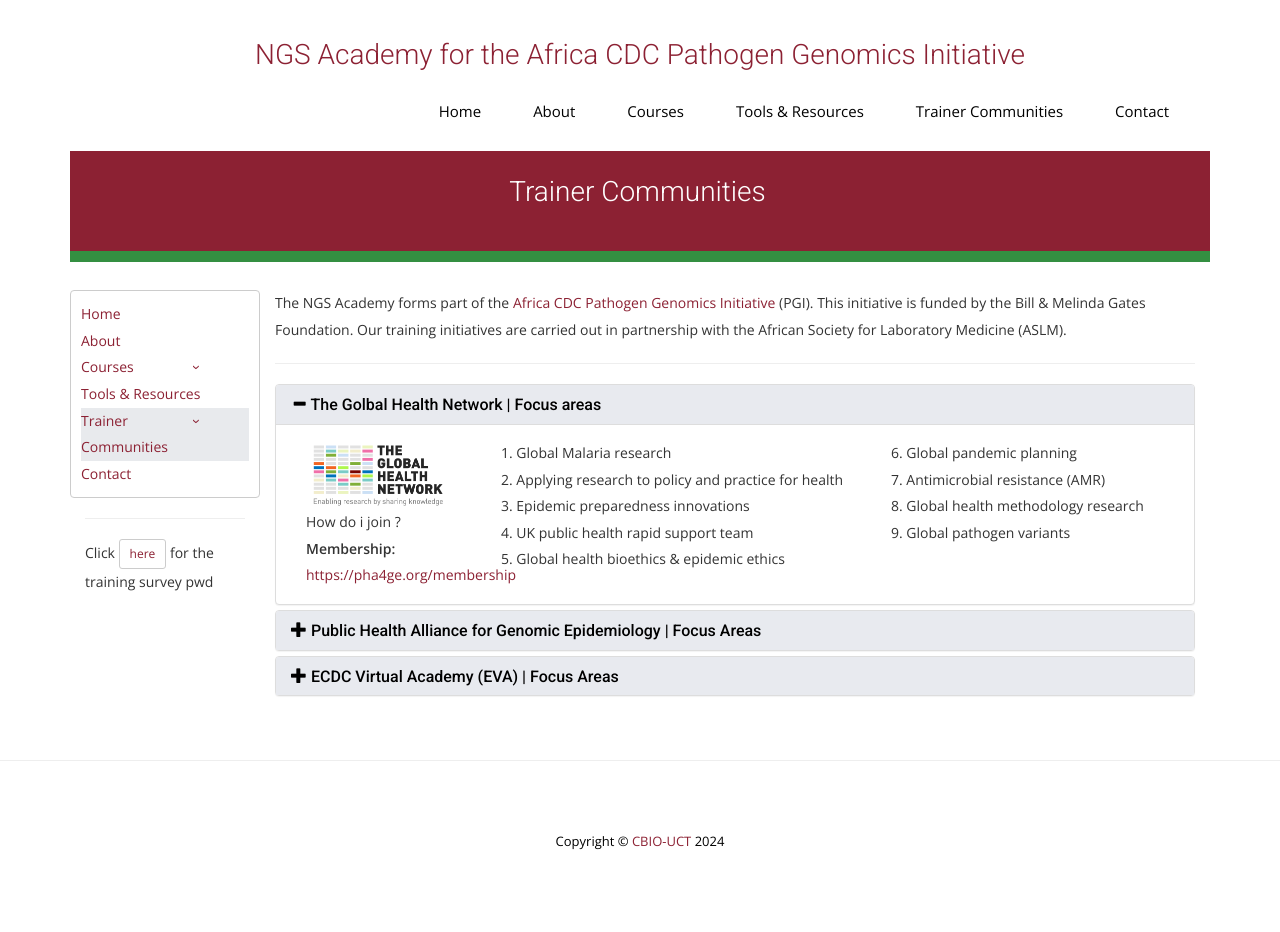
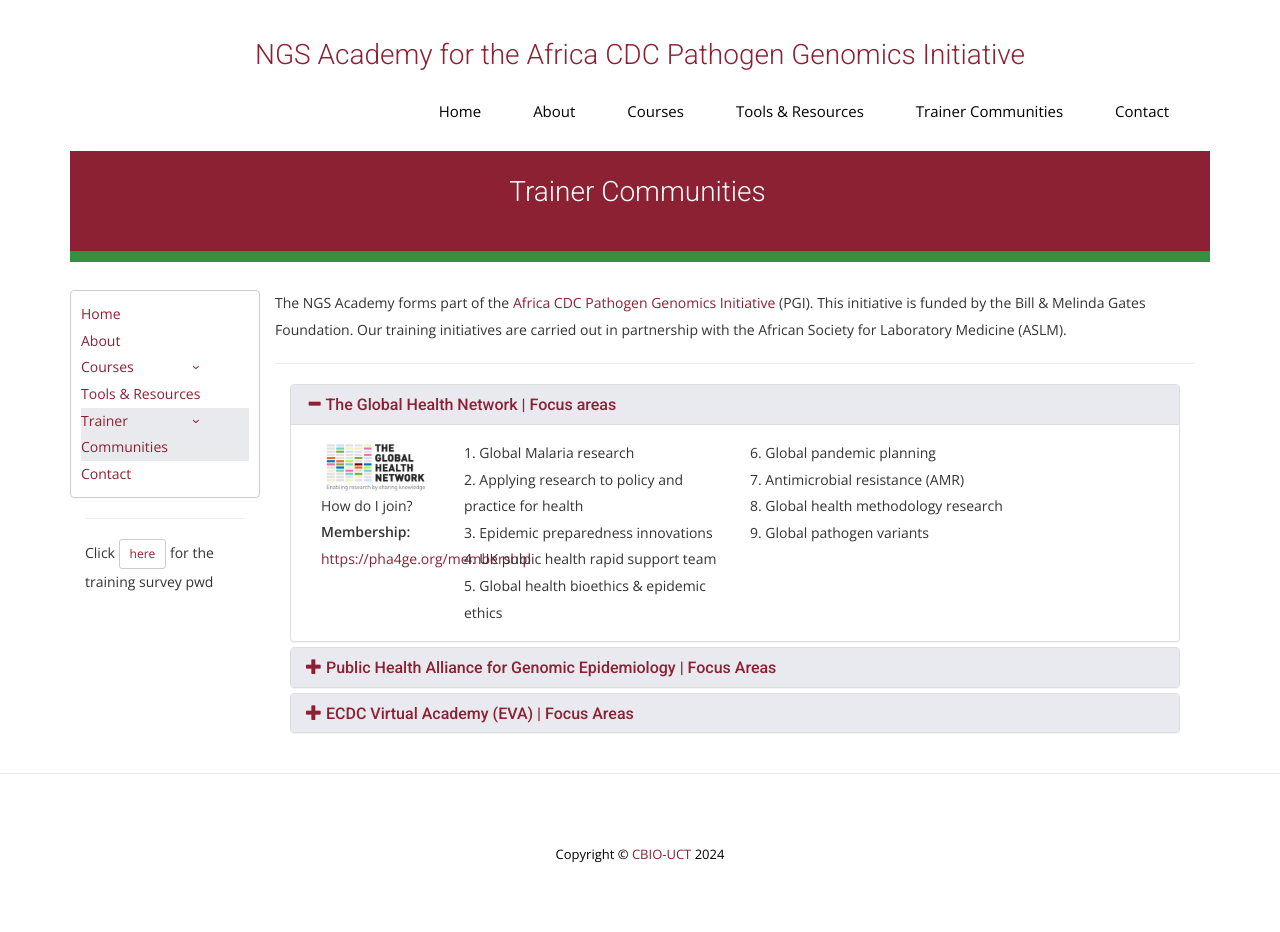
Before and after one commit to uct-cbio/ngs-academy, a Jekyll site: the page built from trainer_community.html, in a window 1280 px wide. Built offline with Jekyll 4.4.1, drawn with Linux system fonts in a browser that asks for light colours; nearby versions of some CDN libraries; some web fonts are replaced; library files that are not in the unit come from our copies; comment, search, counter and statistics services are not loaded.

Commit message:
updated trainer community page

```diff
--- a/trainer_community.html
+++ b/trainer_community.html
@@ -15,18 +15,19 @@
 }
 
 .accordion_text_title {
-  color: black !important;
+  color: #8c2133 !important;
 }
 </style>
+
 <!--New collapsible -->
-  <div class="">
+<div class="container">
   <div class="panel-group" id="accordion">
     <div class="panel panel-default">
       <div class="panel-heading">
         <h4 class="panel-title">
           <a class="accordion-toggle accordion_text_title" data-toggle="collapse" data-parent="#accordion" href="#collapseOne">
             <span class="glyphicon glyphicon-minus"></span>
-              The Golbal Health Network | Focus areas
+            The Global Health Network | Focus areas
           </a>
         </h4>
       </div>
@@ -37,16 +38,15 @@
             <div class="row">
               <div class="col-sm-2">
                 <div class="p-3 border bg-light">
-                        <img alt="..." width="90%" src="{{ site.baseurl }}img/globalhealth.png"/>
-                        <div class="card-footer bg-transparent border-success">How do i join ?<b>Membership:</b><br> <a href="https://pha4ge.org/membership/"
-                        target="_blank">https://pha4ge.org/membership
-                    </a>
+                  <img alt="..." class="img-fluid" src="/ngs-academy/img/globalhealth.png" />
+                  <div class="card-footer bg-transparent border-success">
+                    How do I join? <b>Membership:</b><br>
+                    <a href="https://pha4ge.org/membership/" target="_blank">https://pha4ge.org/membership</a>
                   </div>
                 </div>
               </div>
               <div class="col-sm-4">
                 <div class="p-3 border bg-light">
-
                   1. Global Malaria research <br>
                   2. Applying research to policy and practice for health <br>
                   3. Epidemic preparedness innovations <br>
@@ -54,7 +54,6 @@
                   5. Global health bioethics & epidemic ethics <br>
                 </div>
               </div>
-
               <div class="col-sm-4">
                 <div class="p-3 border bg-light">
                   6. Global pandemic planning <br>
@@ -65,7 +64,6 @@
               </div>
             </div>
           </div>
-
           <!-- ---- content 1--- -->
         </div>
       </div>
@@ -81,23 +79,21 @@
       </div>
       <div id="collapseTwo" class="panel-collapse collapse">
         <div class="panel-body">
-
           <!-- --- content 2 ---- -->
           <div class="container mt-5">
             <div class="row">
               <div class="col-sm-2">
                 <div class="p-3 border bg-light">
-                      <img alt="..." width="120%" src="{{ site.baseurl }}img/phage-logo-jost-2-q9ekptyqmnek1cgj0oimkdlhuprtm9c3l1erny0z5s.png"/>
+                  <img alt="..." class="img-fluid" src="/ngs-academy/img/phage-logo-jost-2-q9ekptyqmnek1cgj0oimkdlhuprtm9c3l1erny0z5s.png" />
                 </div>
               </div>
               <div class="col-sm-4">
                 <div class="p-3 border bg-light">
                   1. Data structures <br>
                   2. Infrastructure <br>
-                      3. Bioinformatics Pipelines and Visualisation  <br>
+                  3. Bioinformatics Pipelines and Visualisation <br>
                 </div>
               </div>
-
               <div class="col-sm-4">
                 <div class="p-3 border bg-light">
                   4. Ethics and Data Sharing <br>
@@ -106,9 +102,7 @@
               </div>
             </div>
           </div>
-
           <!-- ---- content 2--- -->
-
         </div>
       </div>
     </div>
@@ -128,32 +122,31 @@
             <div class="row">
               <div class="col-sm-2">
                 <div class="p-3 border bg-light">
-                            <img alt="..." width="70%" src="{{ site.baseurl }}img/ecdc.png"/>
-                            <div class="card-footer bg-transparent border-success">How do i join ?<br><b>Membership:</b> <a href="https://pha4ge.org/membership/"
-                              target="_blank">https://eva.ecdc.europa.eu/
-                          </a></div>
+                  <img alt="..." class="img-fluid" src="/ngs-academy/img/ecdc.png" />
+                  <div class="card-footer bg-transparent border-success">
+                    How do I join? <br><b>Membership:</b>
+                    <a href="https://eva.ecdc.europa.eu/" target="_blank">https://eva.ecdc.europa.eu/</a>
+                  </div>
                 </div>
               </div>
               <div class="col-sm-4">
                 <div class="p-3 border bg-light">
                   1. Disease Specific/Disease related <br>
                   2. Preparedness and response <br>
-                            3. Communication in Public Health<br>
-                            4. Antimicrobial Resistance and healthcare-associated infections<br>
+                  3. Communication in Public Health <br>
+                  4. Antimicrobial Resistance and healthcare-associated infections <br>
                 </div>
               </div>
-
               <div class="col-sm-4">
                 <div class="p-3 border bg-light">
-                          5. Data collection and analysis<br>
-                          6. Scientific methods<br>
-                          7. Microbiology and Bioinformatics<br>
+                  5. Data collection and analysis <br>
+                  6. Scientific methods <br>
+                  7. Microbiology and Bioinformatics <br>
                   8. Prevention <br>
                 </div>
               </div>
             </div>
           </div>
-
           <!-- ---- content 3--- -->
         </div>
       </div>
@@ -161,8 +154,27 @@
   </div>
 </div>
 
+<style>
+  .container {
+    max-width: 100%;
+    overflow-x: hidden;
+  }
+  .img-fluid {
+    max-width: 100%;
+    height: auto;
+  }
+</style>
+
 <!--New collapsible -->
 <script>
+$(document).ready(function(){
 
+    $('.collapse').on('shown.bs.collapse', function(){
+ $(this).parent().find(".glyphicon-plus").removeClass("glyphicon-plus").addClass("glyphicon-minus");
+ }).on('hidden.bs.collapse', function(){
+ $(this).parent().find(".glyphicon-minus").removeClass("glyphicon-minus").addClass("glyphicon-plus");
+ });
+
+ });
 
 </script>
```
Lines whose indentation alone changed are shown as unchanged.
